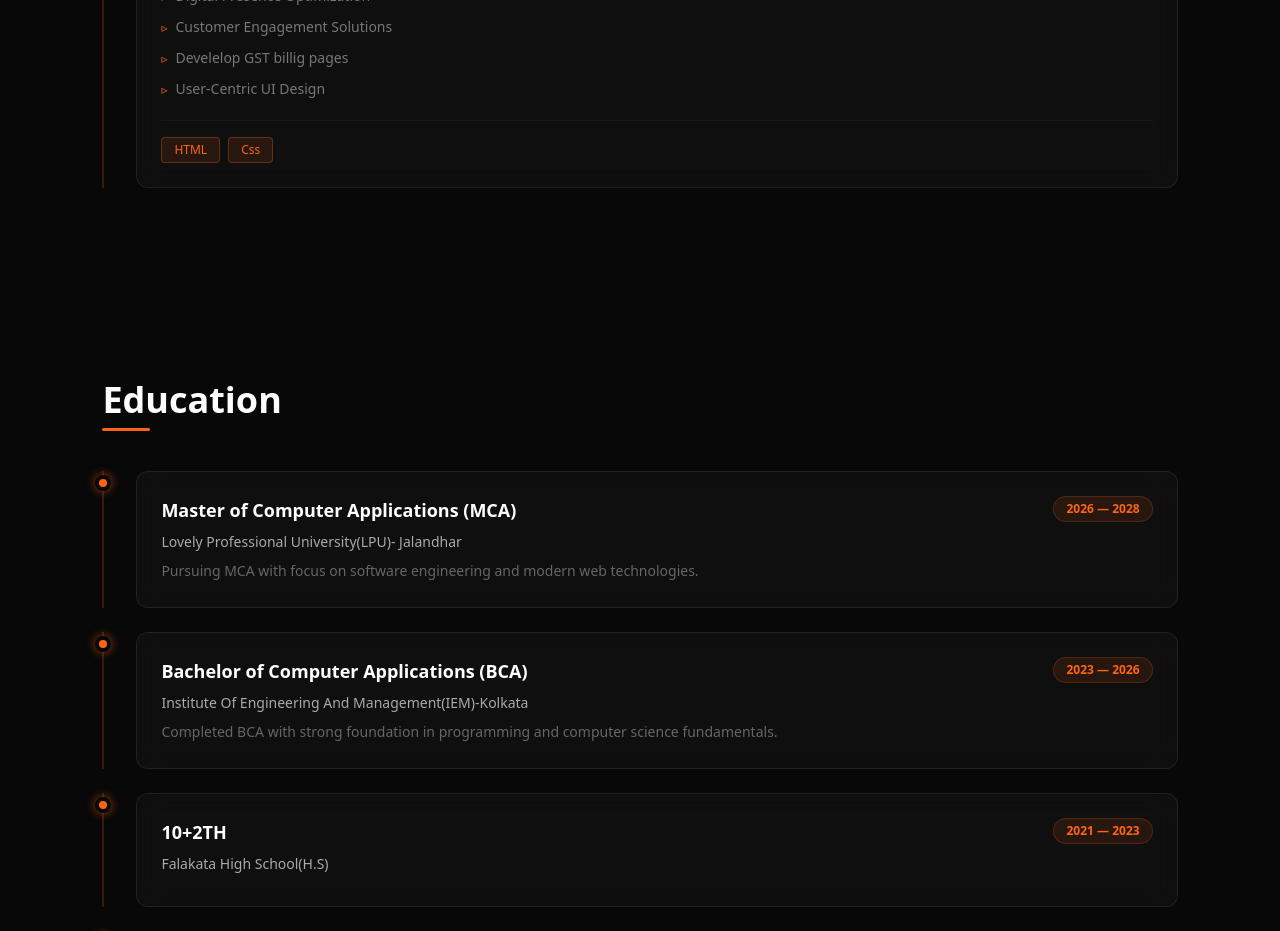
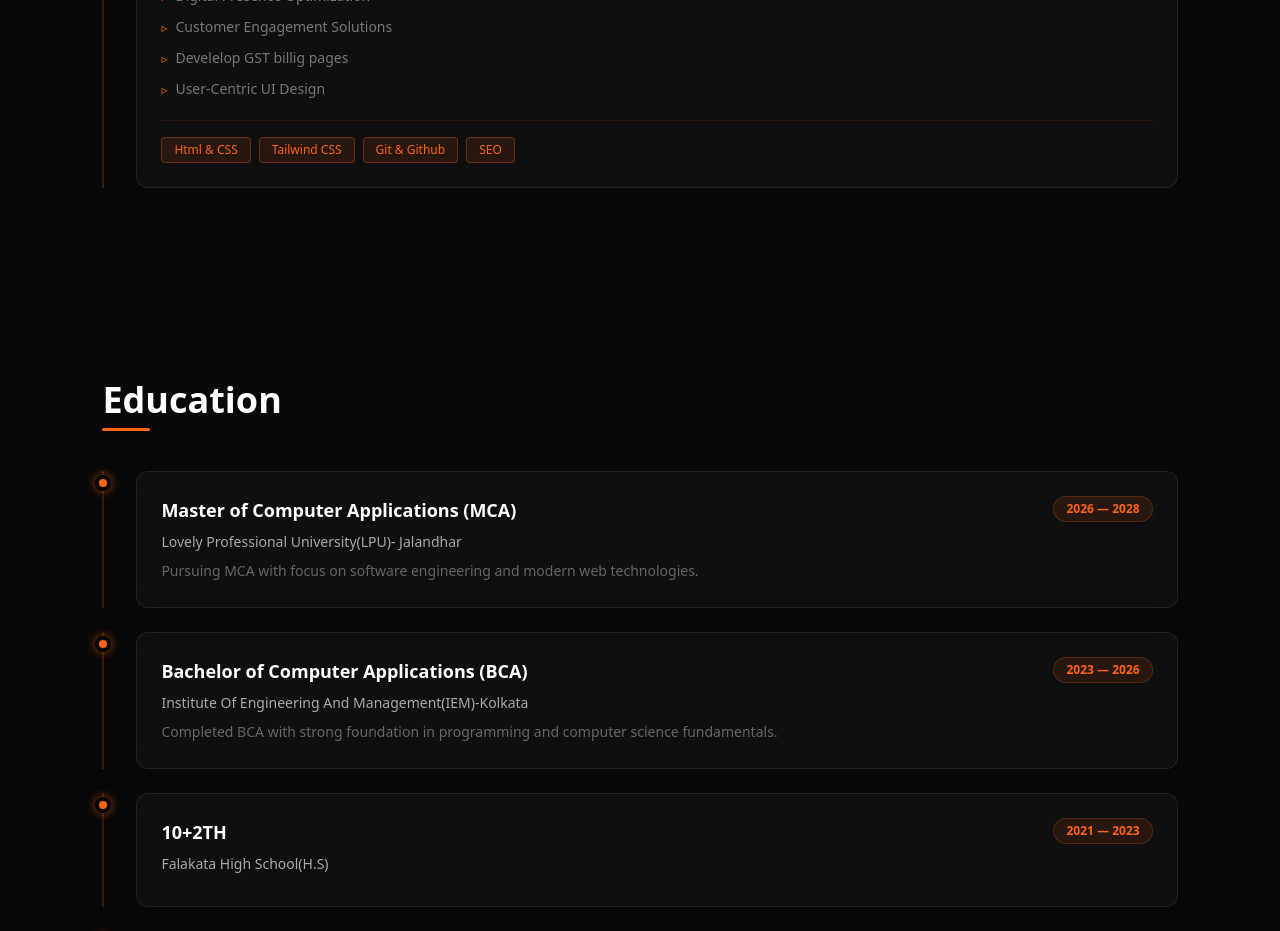
Before and after one commit to Yubarajsaha/Portfolio, a React (Vite) app: page / in a window 1280 px wide. Shown: the part 1800-2731 px from the top of the page. Built offline with nearby package versions, Linux system fonts and the light colour scheme.

Commit message:
add new tags

```diff
--- a/src/components/experience.jsx
+++ b/src/components/experience.jsx
@@ -13,7 +13,7 @@ const experiences = [
       'Develelop GST billig pages',
       'User-Centric UI Design',
     ],
-    Skills:['HTML','Css',]
+    Skills:['Html & CSS', 'Tailwind CSS', 'Git & Github', 'SEO',]
   }
 ]
 
```
